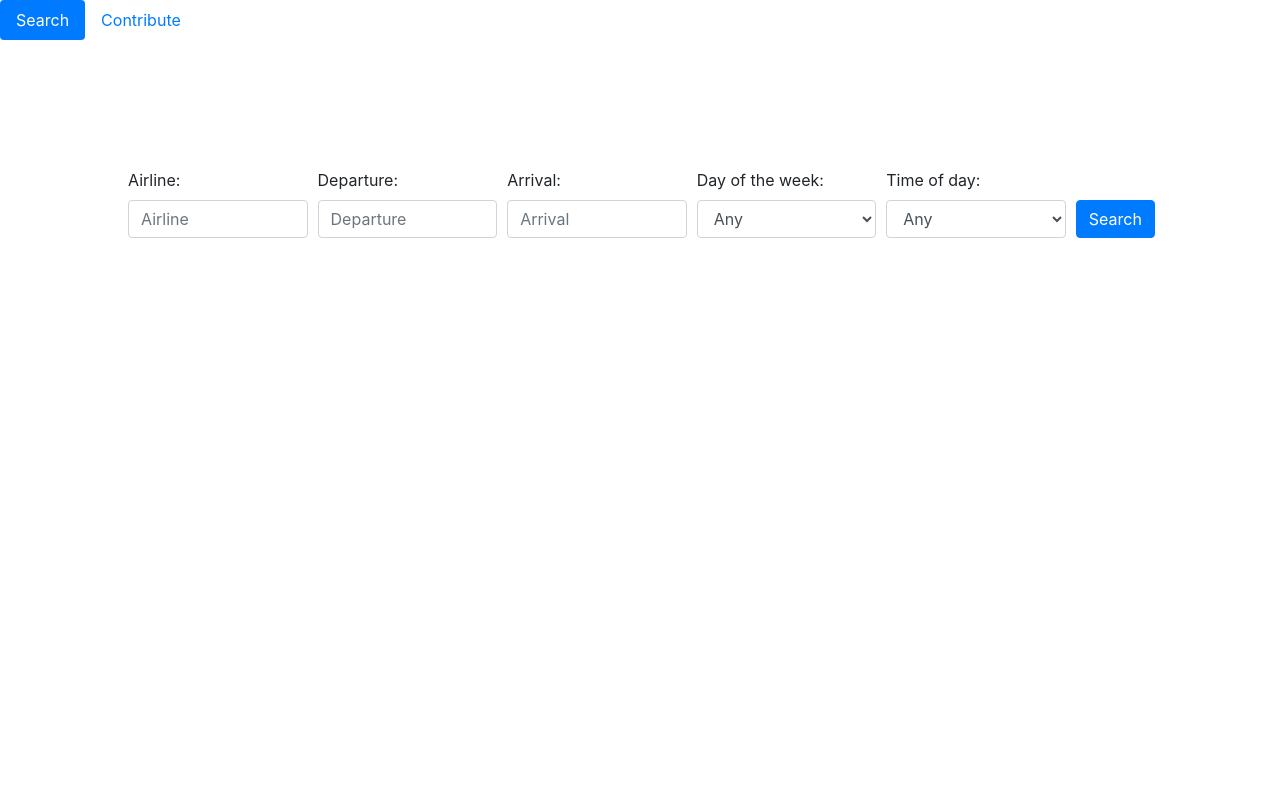
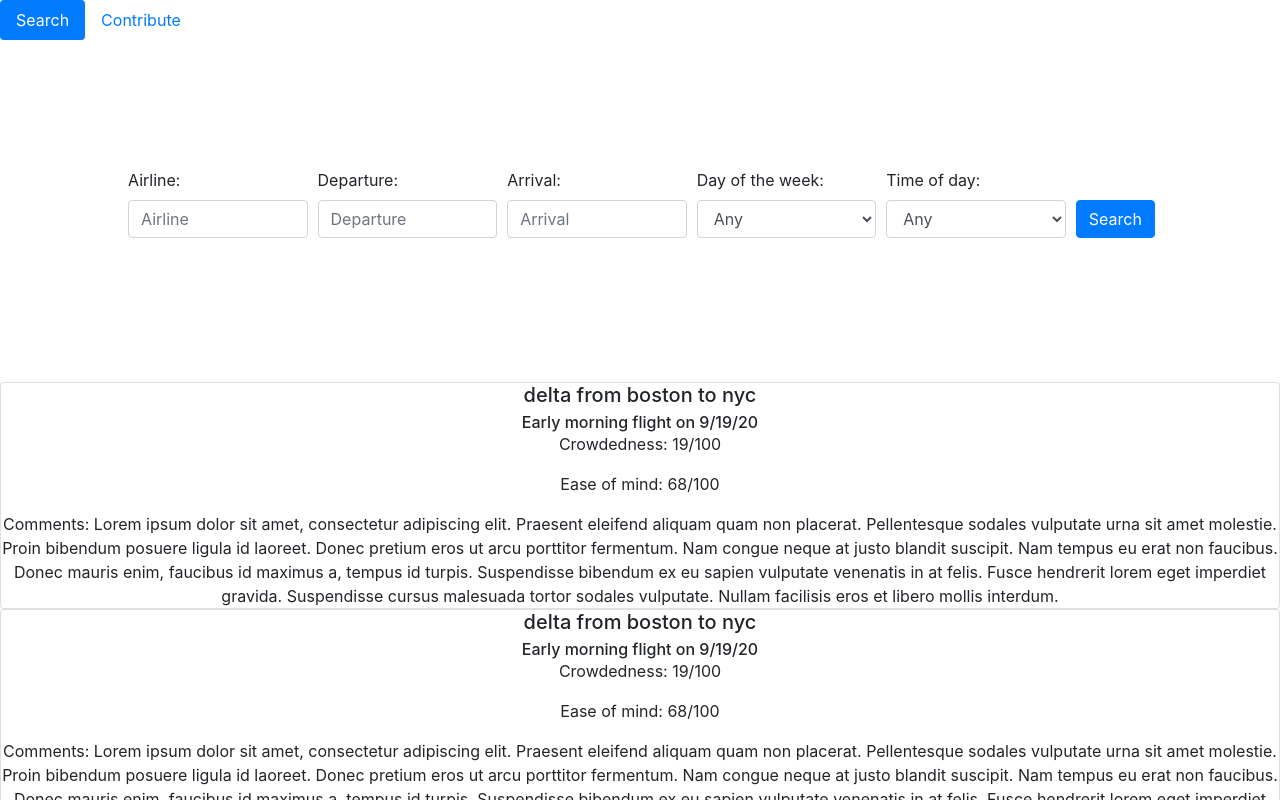
Before and after one commit to sophiazhi/airborne, a React (Create React App) app: page / in a window 1280 px wide. Shown: the top 800 px of the page. Built offline with nearby package versions, Linux system fonts and the light colour scheme.

Commit message:
updated searchcontainer with fake data

```diff
--- a/src/Search.js
+++ b/src/Search.js
@@ -132,26 +132,40 @@
         this.searchResult['departure'] = 'boston'
         this.searchResult['safety'] = '68'
         this.searchResult['crowded'] = '19'
+        this.searchResult['date'] = '9/19/20'
         this.searchResult['time'] = 'Early morning'
-        this.searchResult['data'] = "Lorem ipsum dolor sit amet, consectetur adipiscing elit. Praesent eleifend aliquam quam non placerat. Pellentesque sodales vulputate urna sit amet molestie. Proin bibendum posuere ligula id laoreet. Donec pretium eros ut arcu porttitor fermentum. Nam congue neque at justo blandit suscipit. Nam tempus eu erat non faucibus. Donec mauris enim, faucibus id maximus a, tempus id turpis. Suspendisse bibendum ex eu sapien vulputate venenatis in at felis. Fusce hendrerit lorem eget imperdiet gravida. Suspendisse cursus malesuada tortor sodales vulputate. Nullam facilisis eros et libero mollis interdum."
+        this.searchResult['comments'] = "Lorem ipsum dolor sit amet, consectetur adipiscing elit. Praesent eleifend aliquam quam non placerat. Pellentesque sodales vulputate urna sit amet molestie. Proin bibendum posuere ligula id laoreet. Donec pretium eros ut arcu porttitor fermentum. Nam congue neque at justo blandit suscipit. Nam tempus eu erat non faucibus. Donec mauris enim, faucibus id maximus a, tempus id turpis. Suspendisse bibendum ex eu sapien vulputate venenatis in at felis. Fusce hendrerit lorem eget imperdiet gravida. Suspendisse cursus malesuada tortor sodales vulputate. Nullam facilisis eros et libero mollis interdum."
 
         //gen fake array
         this.searchResults = []
         for (let i = 0; i < 10; i++) {
-            this.searchResults.concat(this.searchResult);
+            this.searchResults.push(this.searchResult);
         }
-        this.avgCrowded = 0
-        this.avgSafety = 0
+        this.state = {
+            searchResults: this.searchResults,
+            avgCrowded: 0,
+            avgSafety: 0,
+        }
     }
-
-
 
     render() {
         return (
             <div>
                 <Row>
-                    <Col col>
-
+                    <Col>
+                        {this.state.searchResults.map((result, index) => (
+                            <SearchResult
+                                key = {index}
+                                airline = {result.airline}
+                                arrival = {result.arrival}
+                                departure = {result.departure}
+                                safety = {result.safety}
+                                crowded = {result.crowded}
+                                time = {result.time}
+                                date = {result.date}
+                                comments = {result.comments}
+                            />
+                        ))}
                     </Col>
                 </Row>
             </div>
```
